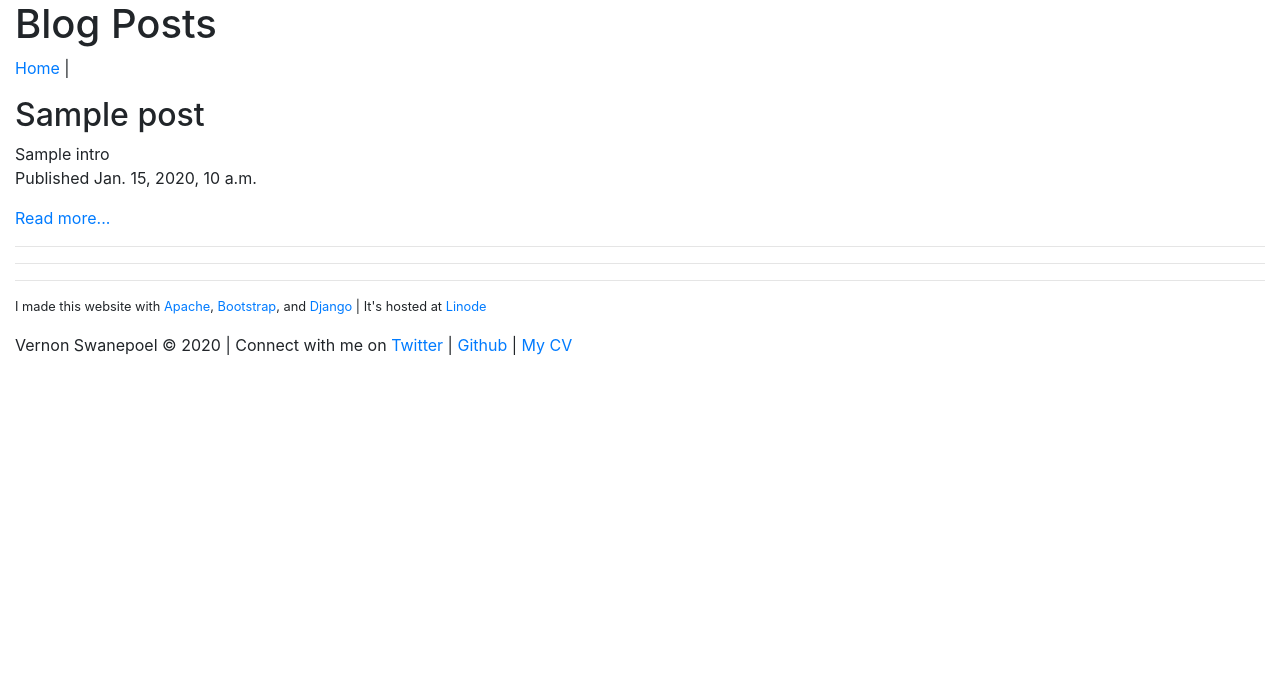
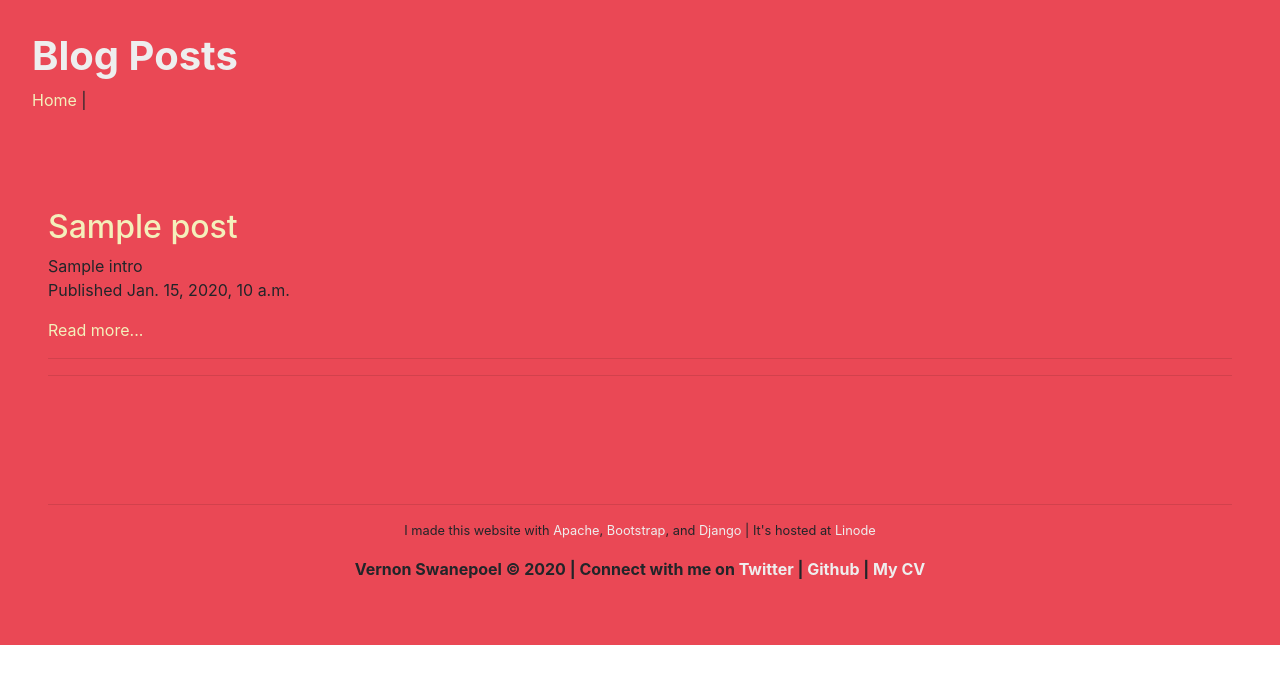
Before and after one commit to Namibnat/django-blog-app, a Django app: template templates/blog/post_list.html in a window 1280 px wide. Shown: the top 684 px of the page. Run offline with Django 3.2, Linux system fonts and the light colour scheme; the template is opened without the code that fills it: most values are stand-ins (such as "Sample title", 1, 10 or a date in 2020); some libraries are stand-ins or nearby versions.

Commit message:
Added basic CSS

```diff
--- /dev/null
+++ b/static/blog/css/style.css
@@ -0,0 +1,109 @@
+/* CSS for vernon-swanepoel.me */
+@media (min-width: 700px) {
+}
+@media (max-width: 699px) {
+}
+body {
+				margin: 0;
+				padding: 0;
+				border: none;
+}
+/* All sections */
+a {
+				color: #f4f0bb;
+				text-decoration: none;
+}
+a:hover {
+				color: #eee;
+				text-decoration: none;
+}
+h2, h3, h4 {
+				color: #f4f0bb;
+}
+.section {
+				margin: 0;
+				padding: 0;
+				border: none;
+}
+.centered {
+				text-align: center;
+				display: block;
+				width: 100%;
+}
+.egg_white {
+				color: #eee;
+}
+
+/* Section: header */
+.header {
+				background-color: #EA4855;
+				display: relative;
+				padding: 2rem;
+				margin: 0;
+}
+.header h1 {
+				border: none;
+				color: #eee;
+				font-weight: bold;
+}
+.header ul {
+				padding: 0;
+				margin: 0;
+				border: none;
+}
+.header li {
+				display: inline-block;
+				padding: 0 1rem 0 0;
+}
+/* Section Content
+	* Note, no CSS for the main content
+	* for blog posts.  Must be added per post
+	*
+	* */
+
+.blog-list-content {
+				padding: 3rem;
+				background-color: #EA4855;
+}
+.blog-post-form-container {
+				background-color: #EA4855;
+				padding: 1rem 0 0 3rem;
+				margin: 0;
+				border: none;
+}
+.blog-post-form-container form input{
+				background-color: #eee;
+				display: block;
+				width: 50%;
+}
+
+.blog-post-form-container form textarea{
+				background-color: #eee;
+				display: block;
+				width: 50%;
+}
+.blog-post-form-container form label{
+				margin: 1rem auto 0.2rem 0;
+				display: block;
+				font-weight: bold;
+				width: 50%;
+}
+
+.blog-post-form-container form button{
+				margin-top: 2rem;
+}
+
+/* Section 'footer' */
+.footer {
+				background-color: #EA4855;
+				padding: 3em;
+}
+.copyright {
+				font-weight: bold;
+}
+.footer a {
+				color: #eee;
+}
+.footer a:hover {
+				color: #000;
+}
--- a/templates/blog/post_blog_post.html
+++ b/templates/blog/post_blog_post.html
@@ -6,11 +6,12 @@
 {% endblock %}
 
 {% block content %}
-
+<div class='blog-post-form-container'>
 <form method='post'>
 				{% csrf_token %}
 				{{ postform }}
-				<button type='submit'>Post</button>
+				<button class='btn btn-light' type='submit'>Post</button>
 </form>
+</div>
 
 {% endblock content %}
--- a/templates/blog/post_detail.html
+++ b/templates/blog/post_detail.html
@@ -13,9 +13,7 @@
 
 <!-- header block -->
 {% block header %}
-<h1>{{ post.title }}</h1>
-<h2>{{ post.intro }}</h2>
-<p>{{ post.pub_date }}</p>
+<h1>{{ post.title|title }}</h1>
 
 {% endblock %}
 
@@ -29,6 +27,8 @@
 
 <!-- blog content -->
 {% block content %}
+<h2>{{ post.intro }}</h2>
+<p>{{ post.pub_date }}</p>
 {{ post.body|safe }}
 
 {% endblock %}
--- a/templates/blog/post_list.html
+++ b/templates/blog/post_list.html
@@ -16,8 +16,9 @@
 
 <!-- blog content -->
 {% block content %}
+<div class='blog-list-content'>
 				{% for post in posts %}
-				<h2>{{ post.title }}</h2>
+				<h2><a href="{% url 'blog-posts:blog-detail' slug=post.slug %}">{{ post.title }}</a></h2>
 				<div class='intro'>{{ post.intro }}</div>
 				<p>Published {{ post.pub_date }}</p>
 				<p><a href="{% url 'blog-posts:blog-detail' slug=post.slug %}">Read more...</a></p>
@@ -31,5 +32,6 @@
 				{% include 'blog/page-links.html' %}
 				</p>
 				<hr>
+</div>
 
 {% endblock %}
```
Lines whose indentation alone changed are shown as unchanged.
